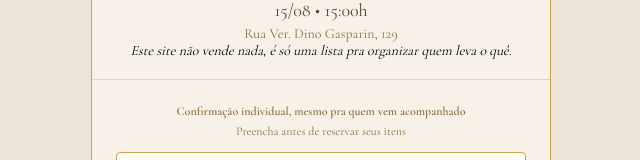
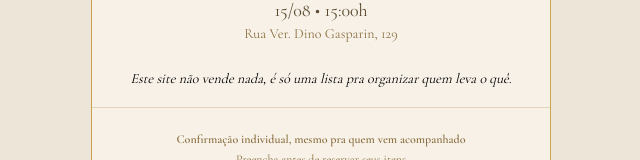
Before and after one commit to wernerideas/cha-antonella, a Next.js app: page / in a window 1280 px wide. Shown: the part 148-308 px from the top of the page, without its empty margins (319-959 px from the left). Built offline with nearby package versions, Linux system fonts and the light colour scheme; no server answers; the database is empty.

Commit message:
Update page.js

```diff
--- a/app/page.js
+++ b/app/page.js
@@ -76,9 +76,17 @@ export default function Home() {
         <p className="name">Antonella</p>
         <p className="datetime">15/08 &bull; 15:00h</p>
         <p className="address">Rua Ver. Dino Gasparin, 129</p>
-        <p className="address" style={{ color: '#000', fontStyle: 'italic' }}>
-          Este site não vende nada, é só uma lista pra organizar quem leva o quê.
-        </p>
+        <div style={{ marginTop: '28px' }}>
+        <p
+          className="address"
+          style={{
+          color: '#000',
+          fontStyle: 'italic',
+    }}
+  >
+    Este site não vende nada, é só uma lista pra organizar quem leva o quê.
+  </p>
+</div>
       </div>
 
       <div className="section">
```
